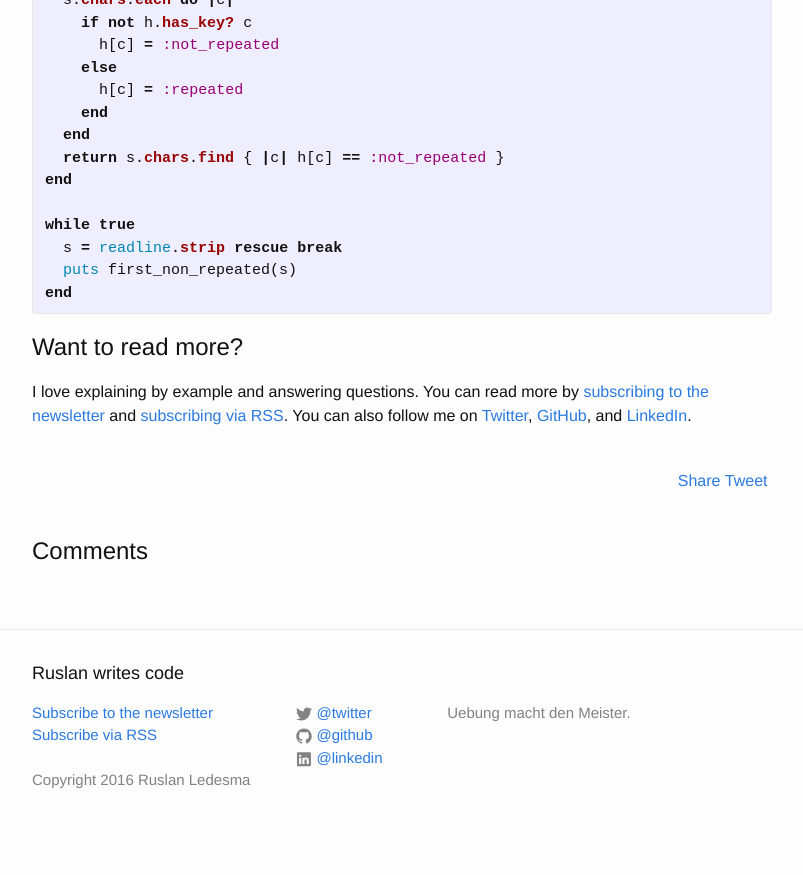
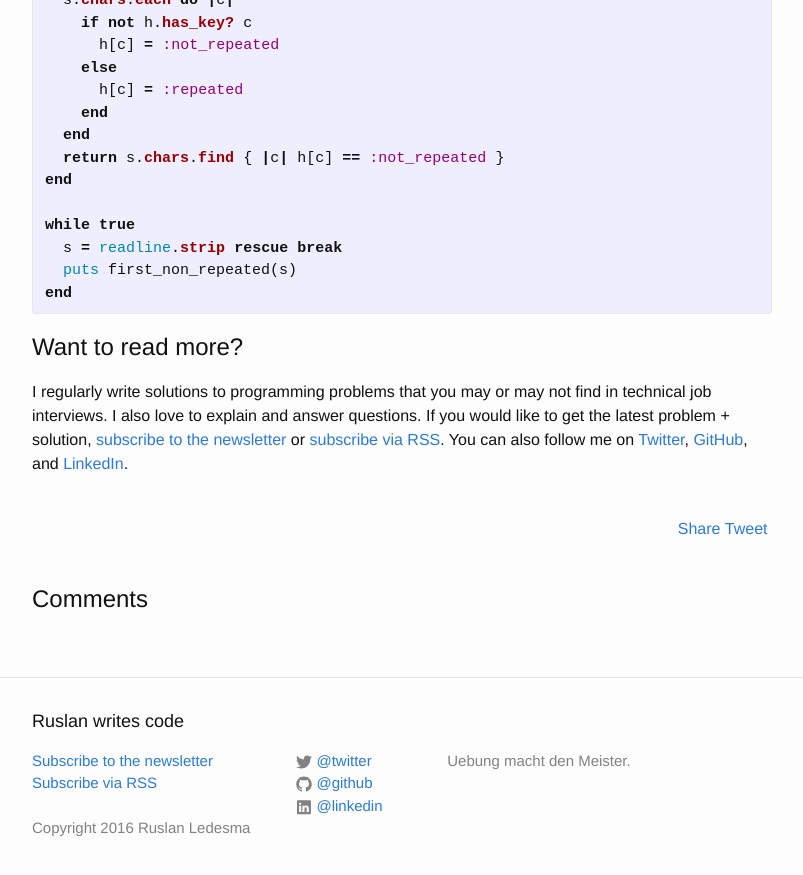
Before and after one commit to mrrusof/mrrusof.github.io, a Jekyll site: the page built from _posts/2016-12-11-first-non-repeated-character.markdown, in a window 1280 px wide and 900 px high, scrolled down 990 px. Shown: the top 875 px of the window, without its empty margins (238-1041 px from the left). Built offline with Jekyll 4.4.1, drawn with Linux system fonts in a browser that asks for light colours; comment, search, counter and statistics services are not loaded; before the commit the page ends 1842 px from its top, so only the background shows below that.

Commit message:
Change subscribe call to action.

```diff
--- a/_includes/subscribe.html
+++ b/_includes/subscribe.html
@@ -1,8 +1,9 @@
 # Want to read more?
 
-I love explaining by example and answering questions.
-You can read more by <a onclick="show_spopup()">subscribing to the newsletter</a>
-and <a href="{{ "/feed.xml" | prepend: site.baseurl }}">subscribing via RSS</a>.
+I regularly write solutions to programming problems that you may or may not find in technical job interviews.
+I also love to explain and answer questions.
+If you would like to get the latest problem + solution, <a onclick="show_spopup()">subscribe to the newsletter</a>
+or <a href="{{ "/feed.xml" | prepend: site.baseurl }}">subscribe via RSS</a>.
 You can also follow me on
 <a href="https://twitter.com/{{ site.twitter_username }}">Twitter</a>,
 <a href="https://github.com/{{ site.github_username }}">GitHub</a>,
```
